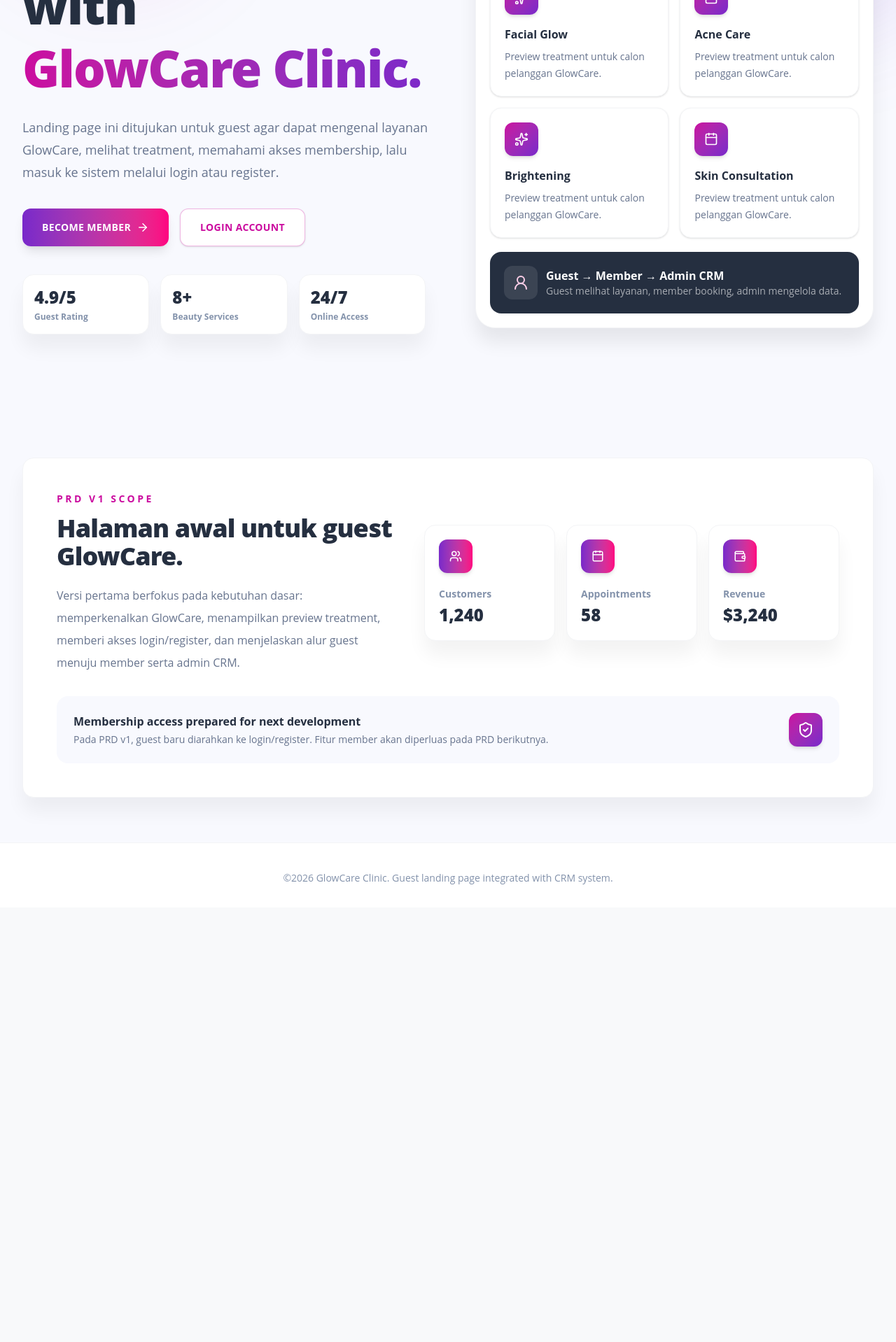
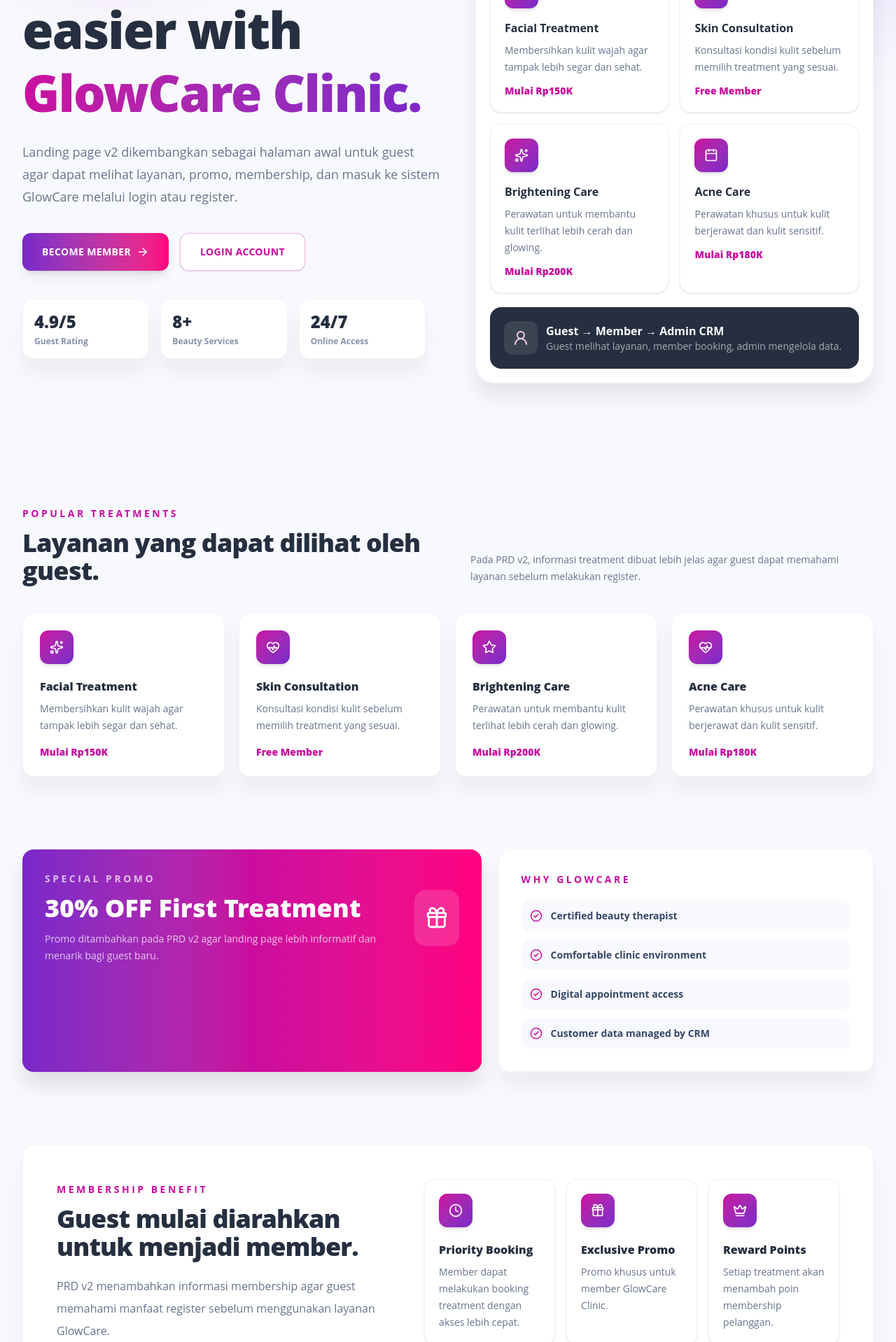
Before and after one commit to raisya24si-bot/Raisya-2SIE-FrameworkLanjutan-Project, a React (Vite) app: page / in a window 1280 px wide. Shown: the part 440-2358 px from the top of the page at 70% size. Before the commit the page ends 1737 px from the top, so only its background shows below. Built offline with nearby package versions, Linux system fonts and the light colour scheme.

Commit message:
feat: enhance PRD v2 guest landing page

```diff
--- a/src/pages/LandingPage.jsx
+++ b/src/pages/LandingPage.jsx
@@ -12,13 +12,39 @@
   Users,
   Search,
   Bell,
+  Gift,
+  Crown,
+  BadgeCheck,
+  Clock,
+  Gem,
+  CheckCircle2,
 } from "lucide-react";
 
 const treatments = [
-  "Facial Glow",
-  "Acne Care",
-  "Brightening",
-  "Skin Consultation",
+  {
+    name: "Facial Treatment",
+    desc: "Membersihkan kulit wajah agar tampak lebih segar dan sehat.",
+    price: "Mulai Rp150K",
+    icon: <Sparkles size={20} />,
+  },
+  {
+    name: "Skin Consultation",
+    desc: "Konsultasi kondisi kulit sebelum memilih treatment yang sesuai.",
+    price: "Free Member",
+    icon: <HeartPulse size={20} />,
+  },
+  {
+    name: "Brightening Care",
+    desc: "Perawatan untuk membantu kulit terlihat lebih cerah dan glowing.",
+    price: "Mulai Rp200K",
+    icon: <Star size={20} />,
+  },
+  {
+    name: "Acne Care",
+    desc: "Perawatan khusus untuk kulit berjerawat dan kulit sensitif.",
+    price: "Mulai Rp180K",
+    icon: <HeartPulse size={20} />,
+  },
 ];
 
 const stats = [
@@ -27,10 +53,36 @@
   { value: "24/7", label: "Online Access" },
 ];
 
-const previewStats = [
+const crmStats = [
   { title: "Customers", value: "1,240", icon: <Users size={18} /> },
   { title: "Appointments", value: "58", icon: <Calendar size={18} /> },
   { title: "Revenue", value: "$3,240", icon: <Wallet size={18} /> },
+  { title: "Treatments", value: "142", icon: <Sparkles size={18} /> },
+];
+
+const benefits = [
+  {
+    title: "Priority Booking",
+    desc: "Member dapat melakukan booking treatment dengan akses lebih cepat.",
+    icon: <Clock size={20} />,
+  },
+  {
+    title: "Exclusive Promo",
+    desc: "Promo khusus untuk member GlowCare Clinic.",
+    icon: <Gift size={20} />,
+  },
+  {
+    title: "Reward Points",
+    desc: "Setiap treatment akan menambah poin membership pelanggan.",
+    icon: <Crown size={20} />,
+  },
+];
+
+const reasons = [
+  "Certified beauty therapist",
+  "Comfortable clinic environment",
+  "Digital appointment access",
+  "Customer data managed by CRM",
 ];
 
 export default function LandingPage() {
@@ -43,20 +95,17 @@
               <Sparkles size={21} />
             </div>
             <div>
-              <p className="text-xl font-bold tracking-tight text-[#cb0c9f]">
-                GlowCare
-              </p>
-              <p className="-mt-1 text-xs font-medium text-[#8392ab]">
-                Beauty Clinic
-              </p>
+              <p className="text-xl font-bold tracking-tight text-[#cb0c9f]">GlowCare</p>
+              <p className="-mt-1 text-xs font-medium text-[#8392ab]">Beauty Clinic</p>
             </div>
           </Link>
 
           <div className="hidden items-center gap-8 text-sm font-semibold text-[#344767] md:flex">
             <a href="#home" className="transition hover:text-[#cb0c9f]">Home</a>
             <a href="#services" className="transition hover:text-[#cb0c9f]">Treatments</a>
+            <a href="#promo" className="transition hover:text-[#cb0c9f]">Promo</a>
             <a href="#membership" className="transition hover:text-[#cb0c9f]">Membership</a>
-            <a href="#about" className="transition hover:text-[#cb0c9f]">About</a>
+            <a href="#crm" className="transition hover:text-[#cb0c9f]">CRM</a>
           </div>
 
           <div className="flex items-center gap-3">
@@ -84,20 +133,19 @@
           <div>
             <div className="mb-6 inline-flex items-center gap-2 rounded-xl border border-pink-100 bg-white px-4 py-2 text-sm font-bold text-[#cb0c9f] shadow-[0_20px_27px_0_rgba(0,0,0,0.05)]">
               <Star size={16} className="fill-[#cb0c9f] text-[#cb0c9f]" />
-              PRD v1 • Guest Landing Page
+              PRD v2 • Guest Landing Page Upgrade
             </div>
 
             <h1 className="max-w-3xl text-5xl font-extrabold leading-tight tracking-tight text-[#252f40] md:text-6xl lg:text-7xl">
-              Your beauty journey starts with
+              Beauty treatment made easier with
               <span className="block bg-gradient-to-r from-[#cb0c9f] to-[#7928ca] bg-clip-text text-transparent">
                 GlowCare Clinic.
               </span>
             </h1>
 
             <p className="mt-6 max-w-2xl text-lg leading-8 text-[#67748e]">
-              Landing page ini ditujukan untuk guest agar dapat mengenal layanan
-              GlowCare, melihat treatment, memahami akses membership, lalu masuk
-              ke sistem melalui login atau register.
+              Landing page v2 dikembangkan sebagai halaman awal untuk guest agar dapat melihat layanan,
+              promo, membership, dan masuk ke sistem GlowCare melalui login atau register.
             </p>
 
             <div className="mt-9 flex flex-col gap-4 sm:flex-row">
@@ -151,7 +199,7 @@
                   <div>
                     <p className="font-bold text-[#344767]">Informasi layanan untuk guest</p>
                     <p className="mt-1 text-sm leading-6 text-[#67748e]">
-                      Guest dapat melihat layanan sebelum melakukan booking atau registrasi member.
+                      Guest dapat melihat layanan, promo, dan benefit member sebelum masuk ke sistem.
                     </p>
                   </div>
                 </div>
@@ -160,16 +208,15 @@
               <div className="mt-5 grid gap-4 sm:grid-cols-2">
                 {treatments.map((item, index) => (
                   <div
-                    key={item}
+                    key={item.name}
                     className="rounded-2xl border border-gray-100 bg-white p-5 shadow-sm transition hover:-translate-y-1 hover:shadow-md"
                   >
                     <div className="mb-4 flex h-12 w-12 items-center justify-center rounded-xl bg-gradient-to-br from-[#cb0c9f] to-[#7928ca] text-white shadow-md">
                       {index % 2 === 0 ? <Sparkles size={20} /> : <Calendar size={20} />}
                     </div>
-                    <h3 className="font-bold text-[#252f40]">{item}</h3>
-                    <p className="mt-2 text-sm leading-6 text-[#67748e]">
-                      Preview treatment untuk calon pelanggan GlowCare.
-                    </p>
+                    <h3 className="font-bold text-[#252f40]">{item.name}</h3>
+                    <p className="mt-2 text-sm leading-6 text-[#67748e]">{item.desc}</p>
+                    <p className="mt-3 text-sm font-extrabold text-[#cb0c9f]">{item.price}</p>
                   </div>
                 ))}
               </div>
@@ -193,53 +240,127 @@
       </section>
 
       <section id="services" className="px-6 py-16 lg:px-8">
-        <div className="mx-auto max-w-7xl rounded-2xl border border-gray-100 bg-white p-8 shadow-[0_20px_27px_0_rgba(0,0,0,0.05)] md:p-12">
-          <div className="grid gap-10 lg:grid-cols-[0.9fr_1.1fr] lg:items-center">
+        <div className="mx-auto max-w-7xl">
+          <div className="mb-10 flex flex-col gap-4 md:flex-row md:items-end md:justify-between">
             <div>
-              <p className="text-sm font-bold uppercase tracking-[0.25em] text-[#cb0c9f]">
-                PRD v1 Scope
-              </p>
+              <p className="text-sm font-bold uppercase tracking-[0.25em] text-[#cb0c9f]">Popular Treatments</p>
               <h2 className="mt-3 text-4xl font-extrabold tracking-tight text-[#252f40]">
-                Halaman awal untuk guest GlowCare.
+                Layanan yang dapat dilihat oleh guest.
               </h2>
-              <p className="mt-5 text-base leading-8 text-[#67748e]">
-                Versi pertama berfokus pada kebutuhan dasar: memperkenalkan GlowCare,
-                menampilkan preview treatment, memberi akses login/register, dan menjelaskan
-                alur guest menuju member serta admin CRM.
+            </div>
+            <p className="max-w-xl text-sm leading-6 text-[#67748e]">
+              Pada PRD v2, informasi treatment dibuat lebih jelas agar guest dapat memahami layanan sebelum melakukan register.
             </p>
           </div>
 
-            <div className="grid gap-4 sm:grid-cols-3">
-              {previewStats.map((item) => (
-                <div key={item.title} className="rounded-2xl bg-white p-5 shadow-[0_20px_27px_0_rgba(0,0,0,0.05)] border border-gray-100">
-                  <div className="flex h-12 w-12 items-center justify-center rounded-xl bg-gradient-to-r from-[#7928ca] to-[#ff0080] text-white shadow-md">
+          <div className="grid gap-5 md:grid-cols-2 lg:grid-cols-4">
+            {treatments.map((item) => (
+              <div key={item.name} className="rounded-2xl border border-gray-100 bg-white p-6 shadow-[0_20px_27px_0_rgba(0,0,0,0.05)] transition hover:-translate-y-1 hover:shadow-[0_25px_35px_0_rgba(0,0,0,0.08)]">
+                <div className="flex h-12 w-12 items-center justify-center rounded-xl bg-gradient-to-br from-[#cb0c9f] to-[#7928ca] text-white shadow-md">
                   {item.icon}
                 </div>
-                  <p className="mt-5 text-sm font-bold text-[#8392ab]">{item.title}</p>
-                  <h3 className="mt-1 text-2xl font-extrabold text-[#252f40]">{item.value}</h3>
+                <h3 className="mt-5 font-extrabold text-[#252f40]">{item.name}</h3>
+                <p className="mt-2 text-sm leading-6 text-[#67748e]">{item.desc}</p>
+                <p className="mt-4 text-sm font-extrabold text-[#cb0c9f]">{item.price}</p>
               </div>
             ))}
           </div>
         </div>
+      </section>
 
-          <div id="membership" className="mt-8 rounded-2xl bg-[#f8f9fe] p-6">
-            <div className="flex flex-col gap-5 md:flex-row md:items-center md:justify-between">
+      <section id="promo" className="px-6 py-10 lg:px-8">
+        <div className="mx-auto grid max-w-7xl gap-6 lg:grid-cols-[1.1fr_0.9fr]">
+          <div className="overflow-hidden rounded-2xl bg-gradient-to-r from-[#7928ca] via-[#cb0c9f] to-[#ff0080] p-8 text-white shadow-[0_20px_27px_0_rgba(0,0,0,0.10)]">
+            <div className="flex flex-col gap-6 md:flex-row md:items-center md:justify-between">
               <div>
-                <p className="font-bold text-[#252f40]">Membership access prepared for next development</p>
-                <p className="mt-1 text-sm text-[#67748e]">
-                  Pada PRD v1, guest baru diarahkan ke login/register. Fitur member akan diperluas pada PRD berikutnya.
+                <p className="text-sm font-bold uppercase tracking-[0.25em] text-white/70">Special Promo</p>
+                <h2 className="mt-3 text-4xl font-extrabold">30% OFF First Treatment</h2>
+                <p className="mt-3 max-w-2xl text-sm leading-6 text-white/75">
+                  Promo ditambahkan pada PRD v2 agar landing page lebih informatif dan menarik bagi guest baru.
                 </p>
               </div>
+              <div className="flex h-20 w-20 items-center justify-center rounded-2xl bg-white/15 backdrop-blur">
+                <Gift size={34} />
+              </div>
+            </div>
+          </div>
+
+          <div className="rounded-2xl border border-gray-100 bg-white p-8 shadow-[0_20px_27px_0_rgba(0,0,0,0.05)]">
+            <p className="text-sm font-bold uppercase tracking-[0.25em] text-[#cb0c9f]">Why GlowCare</p>
+            <div className="mt-5 grid gap-3">
+              {reasons.map((item) => (
+                <div key={item} className="flex items-center gap-3 rounded-xl bg-[#f8f9fe] p-3">
+                  <CheckCircle2 className="text-[#cb0c9f]" size={18} />
+                  <p className="text-sm font-bold text-[#344767]">{item}</p>
+                </div>
+              ))}
+            </div>
+          </div>
+        </div>
+      </section>
+
+      <section id="membership" className="px-6 py-16 lg:px-8">
+        <div className="mx-auto max-w-7xl rounded-2xl border border-gray-100 bg-white p-8 shadow-[0_20px_27px_0_rgba(0,0,0,0.05)] md:p-12">
+          <div className="grid gap-10 lg:grid-cols-[0.9fr_1.1fr] lg:items-center">
+            <div>
+              <p className="text-sm font-bold uppercase tracking-[0.25em] text-[#cb0c9f]">Membership Benefit</p>
+              <h2 className="mt-3 text-4xl font-extrabold tracking-tight text-[#252f40]">
+                Guest mulai diarahkan untuk menjadi member.
+              </h2>
+              <p className="mt-5 text-base leading-8 text-[#67748e]">
+                PRD v2 menambahkan informasi membership agar guest memahami manfaat register sebelum menggunakan layanan GlowCare.
+              </p>
+            </div>
+
+            <div className="grid gap-4 md:grid-cols-3">
+              {benefits.map((item) => (
+                <div key={item.title} className="rounded-2xl border border-gray-100 bg-white p-5 shadow-sm">
                   <div className="flex h-12 w-12 items-center justify-center rounded-xl bg-gradient-to-br from-[#cb0c9f] to-[#7928ca] text-white shadow-md">
-                <ShieldCheck />
+                    {item.icon}
                   </div>
+                  <h3 className="mt-5 font-extrabold text-[#252f40]">{item.title}</h3>
+                  <p className="mt-2 text-sm leading-6 text-[#67748e]">{item.desc}</p>
+                </div>
+              ))}
+            </div>
+          </div>
+        </div>
+      </section>
+
+      <section id="crm" className="px-6 py-16 lg:px-8">
+        <div className="mx-auto max-w-7xl rounded-2xl border border-gray-100 bg-white p-8 shadow-[0_20px_27px_0_rgba(0,0,0,0.05)] md:p-12">
+          <div className="grid gap-10 lg:grid-cols-[0.9fr_1.1fr] lg:items-center">
+            <div>
+              <p className="text-sm font-bold uppercase tracking-[0.25em] text-[#cb0c9f]">Connected CRM Preview</p>
+              <h2 className="mt-3 text-4xl font-extrabold tracking-tight text-[#252f40]">
+                Data guest dan member dikelola oleh dashboard admin.
+              </h2>
+              <p className="mt-5 text-base leading-8 text-[#67748e]">
+                Bagian ini ditambahkan untuk menunjukkan hubungan landing page guest dengan sistem CRM GlowCare yang sudah memiliki dashboard admin.
+              </p>
+            </div>
+
+            <div className="grid gap-4 sm:grid-cols-2">
+              {crmStats.map((item) => (
+                <div key={item.title} className="rounded-2xl border border-gray-100 bg-[#f8f9fe] p-5">
+                  <div className="flex items-center justify-between">
+                    <div>
+                      <p className="text-sm font-bold text-[#8392ab]">{item.title}</p>
+                      <h3 className="mt-1 text-2xl font-extrabold text-[#252f40]">{item.value}</h3>
+                    </div>
+                    <div className="flex h-12 w-12 items-center justify-center rounded-xl bg-gradient-to-br from-[#cb0c9f] to-[#7928ca] text-white shadow-md">
+                      {item.icon}
+                    </div>
+                  </div>
+                </div>
+              ))}
             </div>
           </div>
         </div>
       </section>
 
       <footer className="border-t border-gray-100 bg-white px-6 pb-8 pt-10 text-center text-sm text-[#8392ab] lg:px-8">
-        <p>©2026 GlowCare Clinic. Guest landing page integrated with CRM system.</p>
+        <p>© 2026 GlowCare Clinic. Guest landing page integrated with CRM system.</p>
       </footer>
     </main>
   );
```
Lines whose indentation alone changed are shown as unchanged.
